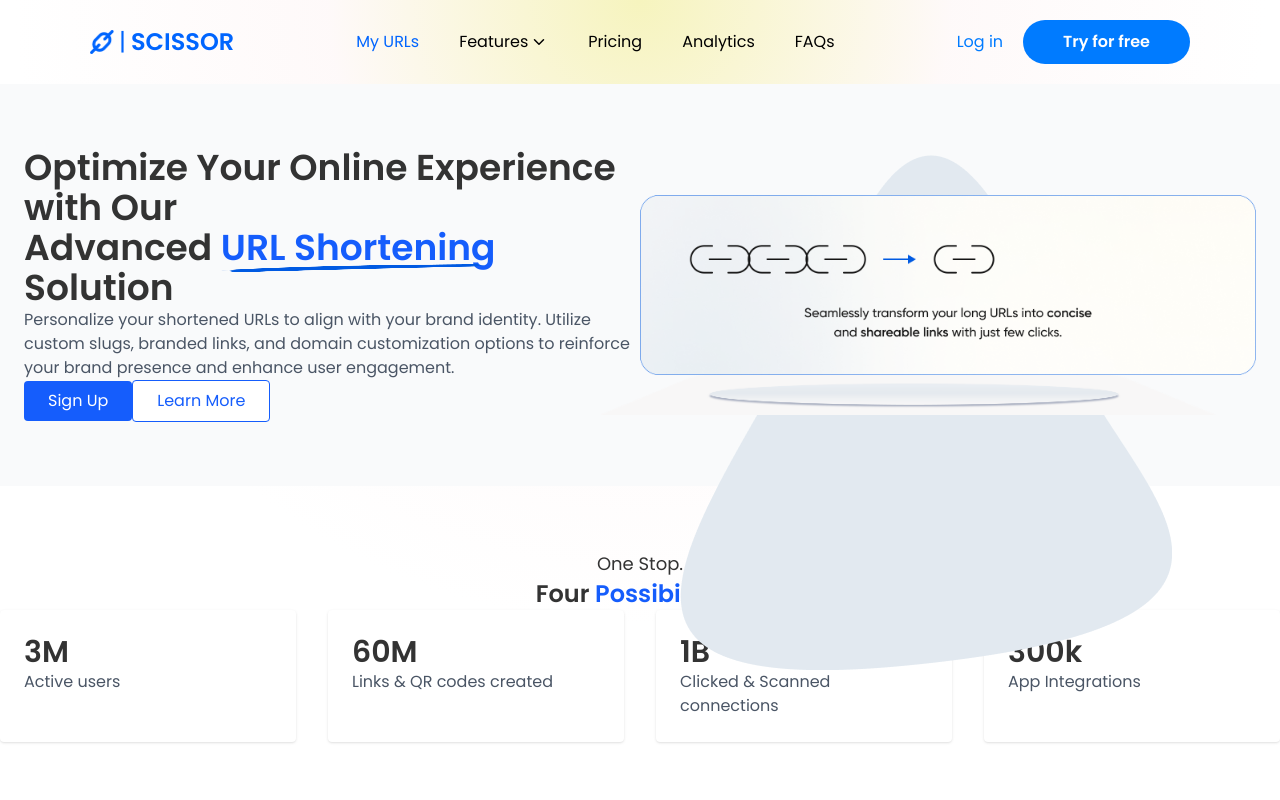
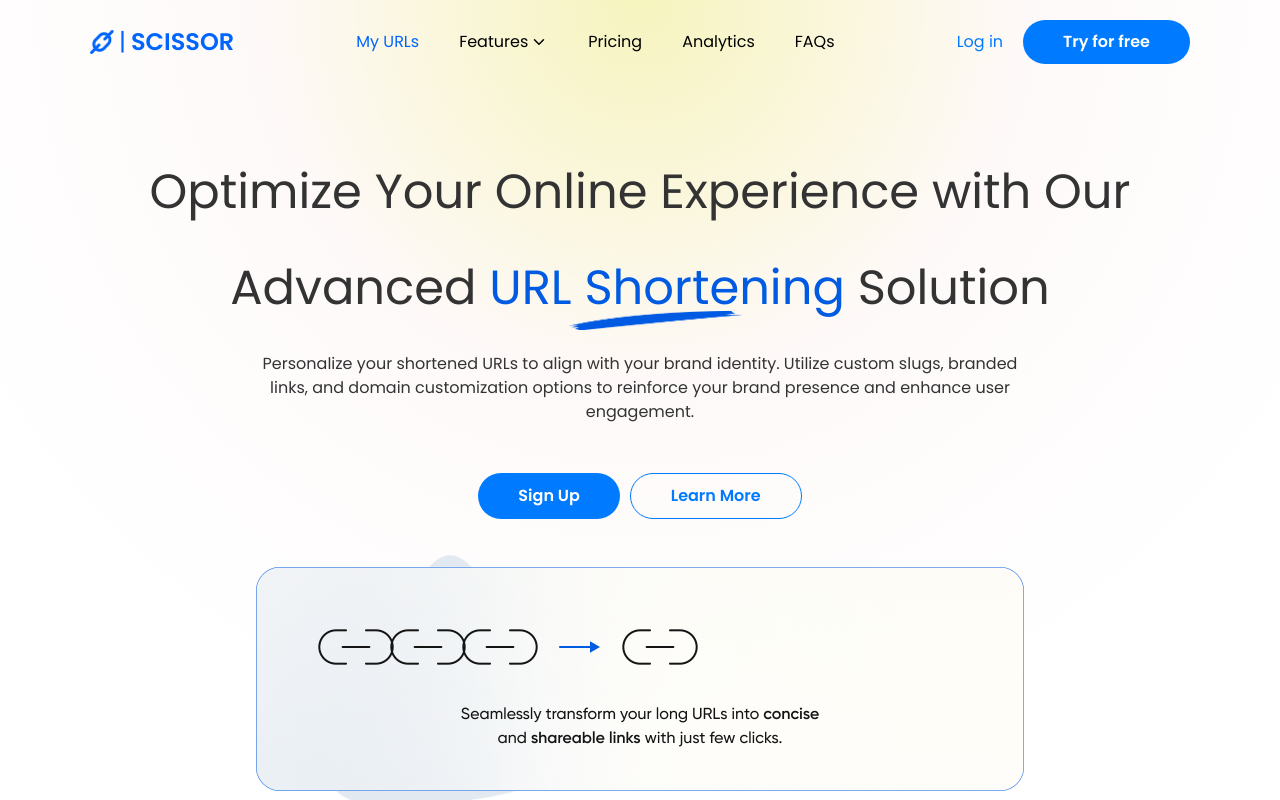
Before and after one commit to ChrisRoland/Scissor-URL-Shortener, a React (Vite) app: page / in a window 1280 px wide. Shown: the top 800 px of the page. Built offline with nearby package versions, Linux system fonts and the light colour scheme.

Commit message:
feat: revamped Hero Section
Updated Hero section css to fix styling issues

```diff
--- a/src/components/Hero.jsx
+++ b/src/components/Hero.jsx
@@ -1,41 +1,36 @@
-import React from 'react';
-import line from '../assets/media/line.png';
-import illustration from '../assets/media/USL.png';
-import blob from '../assets/media/blob.png';
-import disk from '../assets/media/disk.png';
+import React from "react";
+import line from "../assets/media/line.png";
+import illustration from "../assets/media/USL.png";
+import blob from "../assets/media/blob.png";
+import disk from "../assets/media/disk.png";
 
 export default function Hero() {
   return (
-    <section className="bg-gray-50">
-      <div className="container mx-auto flex flex-col-reverse md:flex-row items-center py-16 px-6">
-        <div className="md:w-1/2">
-          <h1 className="text-4xl font-semibold mb-4">
-            Optimize Your Online Experience with Our<br />
-            Advanced{' '}
-            <span className="relative inline-block text-blue-600">
-              <img src={line} alt="underline" className="absolute -bottom-1 left-0 w-full h-2"/>
-              URL Shortening
-            </span>{' '}
+    <section className="text-center p-[60px] pb-0">
+      <div className="flex flex-col items-center justify-center">
+        <h1 className="text-[48px] leading-[96px]">
+          Optimize Your Online Experience with Our
+          <br />
+          Advanced&nbsp;
+          <span className="highlight relative text-[#005ae2]">
+            <img src={line} alt="line" className="absolute top-[3.5rem] left-[5rem] w-[173.63px] h-[19.91px]" />
+            URL Shortening&nbsp;
+          </span>
           Solution
         </h1>
-          <p className="mb-6 text-gray-600">
+        <p className="hero-text text-center m-4 w-[781px] h-[105px]">
           Personalize your shortened URLs to align with your brand identity.
           Utilize custom slugs, branded links, and domain customization options
           to reinforce your brand presence and enhance user engagement.
         </p>
-          <div className="space-x-4">
-            <button className="bg-blue-600 text-white px-6 py-2 rounded hover:bg-blue-700">
-              Sign Up
-            </button>
-            <button className="bg-white border border-blue-600 text-blue-600 px-6 py-2 rounded hover:bg-blue-50">
-              Learn More
-            </button>
+        <div className="hero-buttons flex gap-2.5">
+          <button className="btn btn-primary">Sign Up</button>
+          <button className="btn btn-secondary">Learn More</button>
         </div>
-        </div>
-        <div className="md:w-1/2 mb-10 md:mb-0 flex justify-center relative">
-          <img src={illustration} alt="Illustration" className="z-10" />
-          <img src={blob} alt="blob" className="absolute -top-10 left-10" />
-          <img src={disk} alt="disk" className="absolute -bottom-10 right-10" />
+        <div className="hero-image relative mt-12">
+          <img src={illustration} alt="Illustration" className="w-[768px] h-[224px] mx-auto" />
+          <img src={blob} alt="blob" className="-z-1 absolute -top-3 left-67 w-[238.55px] h-[251.2px]" />
+          <img src={disk} alt="disk" className="mt-6 h-[93px]" />
         </div>
       </div>
     </section>
--- a/src/index.css
+++ b/src/index.css
@@ -1,4 +1,3 @@
-/* @import url("https://fonts.googleapis.com/css2?family=Poppins:wght@300;400;500;600;700&family=Montserrat:wght@300;400;500;600;700&display=swap"); */
 @import url("https://fonts.googleapis.com/css2?family=Poppins:wght@300;400;600&display=swap");
 @import url("https://fonts.googleapis.com/css2?family=Montserrat:ital,wght@0,100..900;1,100..900&display=swap");
 
@@ -6,7 +5,7 @@
 @import "tailwindcss";
 
 * {
-  margin: 0;
+  /* margin: 0; */
   /* padding: 0; */
   box-sizing: border-box;
   font-family: "Poppins", "Montserrat", sans-serif;
```
Lines whose indentation alone changed are shown as unchanged.
